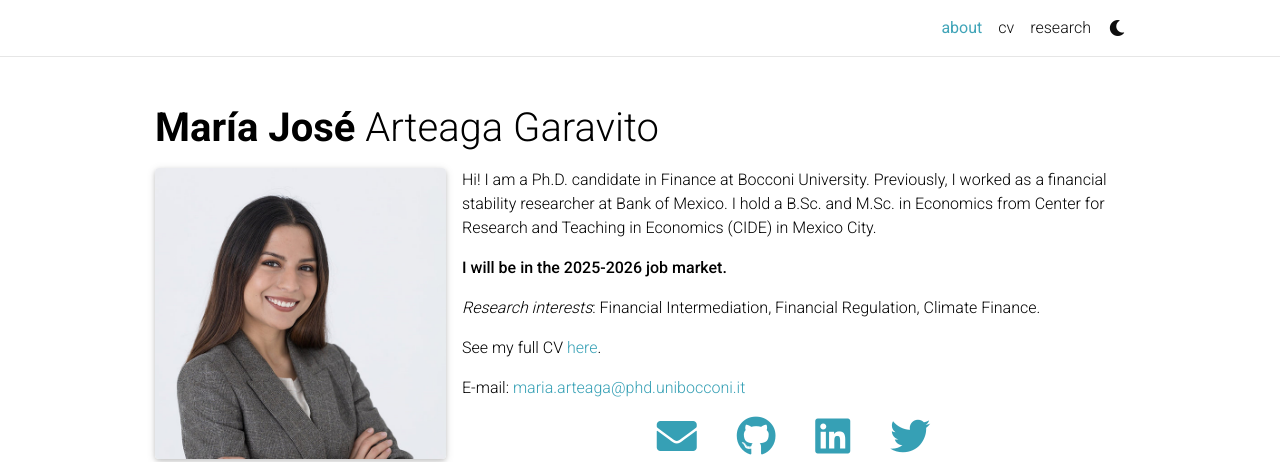
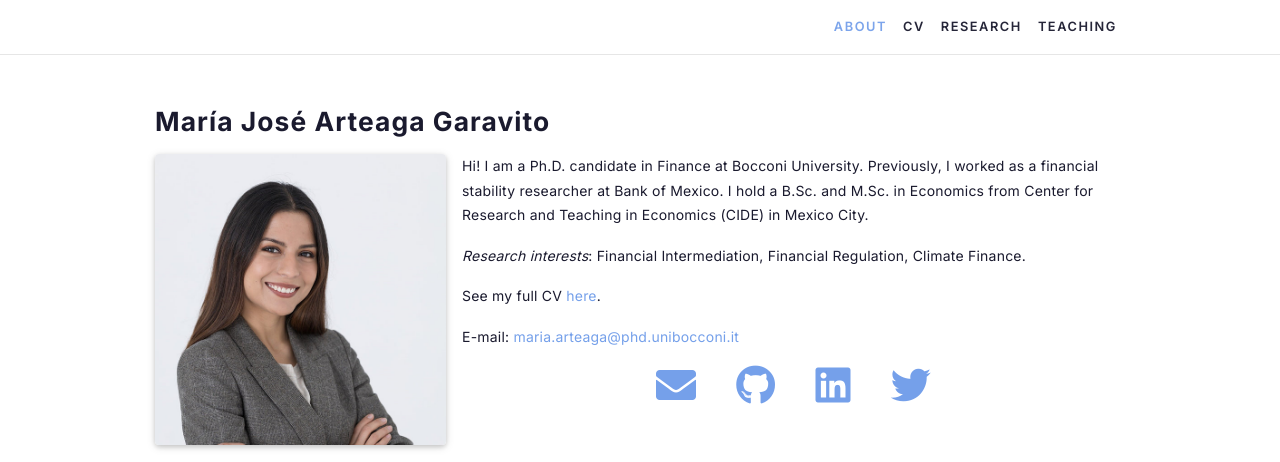
Before and after one commit to majoarteaga/majoarteaga.github.io, a Jekyll site: the page built from _pages/about.md, in a window 1280 px wide. Shown: the top 462 px of the page. Built offline with Jekyll 4.4.1, drawn with Linux system fonts in a browser that asks for light colours; full-size pictures stand in for the smaller copies a plugin makes; emoji names are drawn with the system emoji font; comment, search, counter and statistics services are not loaded; a style sheet for code colours, icons or effects is not loaded; some of the changed text lies outside the part shown.

Commit message:
Restyle site: Inter font, light theme, nav/typography updates
- Switch font to Inter (Google Fonts) across all elements
- Set text color to deep navy, accent to muted blue (#75a0ea)
- Remove dark/light mode toggle and force light mode
- Remove dark footer bar
- Add teaching page to nav (after research)
- Clear teaching page content
- Remove job market announcement from about page

Co-Authored-By: Claude Sonnet 4.6 <noreply@anthropic.com>

```diff
--- a/_includes/footer.html
+++ /dev/null
@@ -1,25 +0,0 @@
-    {% if site.footer_fixed %}
-    <footer class="fixed-bottom">
-      <div class="container mt-0">
-        &copy; Copyright {{ site.time | date: '%Y' }} {{ site.first_name }} {{ site.middle_name }} {{ site.last_name }}. {{ site.footer_text }}
-        {%- if site.impressum_path -%}
-        <a href="{{ site.url }}{{ site.baseurl }}{{ site.impressum_path }}">Impressum</a>.
-        {%- endif -%}
-        {%- if site.last_updated -%}
-        Last updated: {{ "now" | date: '%B %d, %Y' }}.
-        {%- endif %}
-      </div>
-    </footer>
-    {%- else -%}
-    <footer class="sticky-bottom mt-5">
-      <div class="container">
-        &copy; Copyright {{ site.time | date: '%Y' }} {{ site.first_name }} {{ site.middle_name }} {{ site.last_name }}. {{ site.footer_text }}
-        {%- if site.impressum_path -%}
-        <a href="{{ site.url }}{{ site.baseurl }}{{ site.impressum_path }}">Impressum</a>.
-        {%- endif -%}
-        {%- if site.last_updated -%}
-        Last updated: {{ "now" | date: '%B %d, %Y' }}.
-        {%- endif %}
-      </div>
-    </footer>
-    {%- endif %}
--- a/_includes/head.html
+++ b/_includes/head.html
@@ -11,7 +11,9 @@
     <!-- Fonts & Icons -->
     <link rel="stylesheet" href="https://cdn.jsdelivr.net/npm/@fortawesome/fontawesome-free@{{ site.fontawesome.version }}/css/all.min.css" integrity="{{ site.fontawesome.integrity }}" crossorigin="anonymous">
     <link rel="stylesheet" href="https://cdn.jsdelivr.net/npm/academicons@{{ site.academicons.version }}/css/academicons.min.css" integrity="{{ site.academicons.integrity }}" crossorigin="anonymous">
-    <link rel="stylesheet" type="text/css" href="https://fonts.googleapis.com/css?family=Roboto:300,400,500,700|Roboto+Slab:100,300,400,500,700|Material+Icons">
+    <link rel="preconnect" href="https://fonts.googleapis.com">
+    <link rel="preconnect" href="https://fonts.gstatic.com" crossorigin>
+    <link rel="stylesheet" type="text/css" href="https://fonts.googleapis.com/css2?family=Inter:wght@300;400;500;600;700&display=swap">
 
     <!-- Code Syntax Highlighting -->
     <link rel="stylesheet" href="https://cdn.jsdelivr.net/gh/jwarby/jekyll-pygments-themes@master/{{ site.highlight_theme_light | append: '.css' }}" media="" id="highlight_theme_light" />
@@ -34,6 +36,4 @@
     {% if site.enable_darkmode %}
     <link rel="stylesheet" href="https://cdn.jsdelivr.net/gh/jwarby/jekyll-pygments-themes@master/{{ site.highlight_theme_dark | append: '.css' }}" media="none" id="highlight_theme_dark" />
 
-    <script src="{{ '/assets/js/theme.js' | relative_url }}"></script>
-    <script src="{{ '/assets/js/dark_mode.js' | relative_url }}"></script>
     {% endif %}
--- a/_includes/header.html
+++ b/_includes/header.html
@@ -96,13 +96,6 @@
               {% endfor -%}
               {%- if site.enable_darkmode %}
 
-              <!-- Toogle theme mode -->
-              <li class="toggle-container">
-                <button id="light-toggle" title="Change theme">
-                  <i class="fas fa-moon"></i>
-                  <i class="fas fa-sun"></i>
-                </button>
-              </li>
               {%- endif %}
             </ul>
           </div>
--- a/_pages/about.md
+++ b/_pages/about.md
@@ -18,8 +18,6 @@ social: true  # includes social icons at the bottom of the page
 
 Hi! I am a Ph.D. candidate in Finance at Bocconi University. Previously, I worked as a financial stability researcher at Bank of Mexico. I hold a B.Sc. and M.Sc. in Economics from Center for Research and Teaching in Economics (CIDE) in Mexico City.
 
-<strong>I will be in the 2025-2026 job market.</strong>
-
 *Research interests*: Financial Intermediation, Financial Regulation, Climate Finance.
 
 See my full CV <a href="https://majoarteaga.github.io/assets/pdf/CV_MJAG.pdf">here</a>.
--- a/_sass/_variables.scss
+++ b/_sass/_variables.scss
@@ -17,7 +17,7 @@ $green-color-lime:    #B7D12A !default;
 $green-color-dark:    #009f06 !default;
 $green-color-light:   #ddffdd !default;
 $green-color-bright:  #11D68B !default;
-$purple-color:        #36a0b5 !default;
+$purple-color:        #75a0ea !default;
 $light-purple-color:  lighten($purple-color, 25%);
 $pink-color:          #f92080 !default;
 $pink-color-light:    #ffdddd !default;
@@ -29,7 +29,7 @@ $grey-color-dark:     #1C1C1D;
 $grey-900:            #212529;
 
 $white-color: #ffffff !default;
-$black-color: #000000 !default;
+$black-color: #1a1a2e !default;
 
 
 // Theme colors
--- a/assets/css/main.scss
+++ b/assets/css/main.scss
@@ -5,6 +5,9 @@
 
 // Dimensions
 $max-content-width: {{ site.max_width }};
+
+// Font override — use Inter throughout
+$font-family-base: 'Inter', sans-serif;
 
 @import
   "variables",
@@ -15,6 +18,63 @@ $max-content-width: {{ site.max_width }};
 ;
 
 
+
+/* ── Michelle-style typography ───────────────────────────────────────────── */
+
+/* Font family everywhere */
+body, p, h1, h2, h3, h4, h5, h6, .navbar, .nav-link, .post-title, article,
+td, th, li, span, div, a, blockquote {
+  font-family: 'Inter', sans-serif !important;
+}
+
+/* Body text: smaller, airy, readable */
+body {
+  font-size: 0.875rem;
+  font-weight: 400;
+  line-height: 1.75;
+  letter-spacing: 0.015em;
+  background-color: #ffffff;
+}
+
+/* Nav links: uppercase + spaced like Michelle's */
+.navbar-nav .nav-item .nav-link {
+  font-size: 0.8rem !important;
+  font-weight: 600 !important;
+  text-transform: uppercase !important;
+  letter-spacing: 0.12em !important;
+}
+
+/* Page/post title (h1) */
+.post-title {
+  font-size: 1.65rem !important;
+  font-weight: 700 !important;
+  letter-spacing: 0.04em !important;
+  line-height: 1.3 !important;
+}
+
+/* Section headings (h2) */
+h2 {
+  font-size: 1rem !important;
+  font-weight: 600 !important;
+  text-transform: uppercase !important;
+  letter-spacing: 0.1em !important;
+  color: #1a1a2e !important;
+}
+
+/* News table dates */
+.news th {
+  font-size: 0.75rem !important;
+  font-weight: 600 !important;
+  letter-spacing: 0.04em !important;
+  white-space: nowrap;
+  color: #828282 !important;
+}
+
+/* Slightly muted paragraph text */
+p {
+  font-size: 0.875rem !important;
+  line-height: 1.75 !important;
+}
 
 /* Center and enlarge all social icons (footer + about page) */
 .social .contact-icons,
```
Also changed, not shown: _pages/teaching.md (+2 -18 lines).
